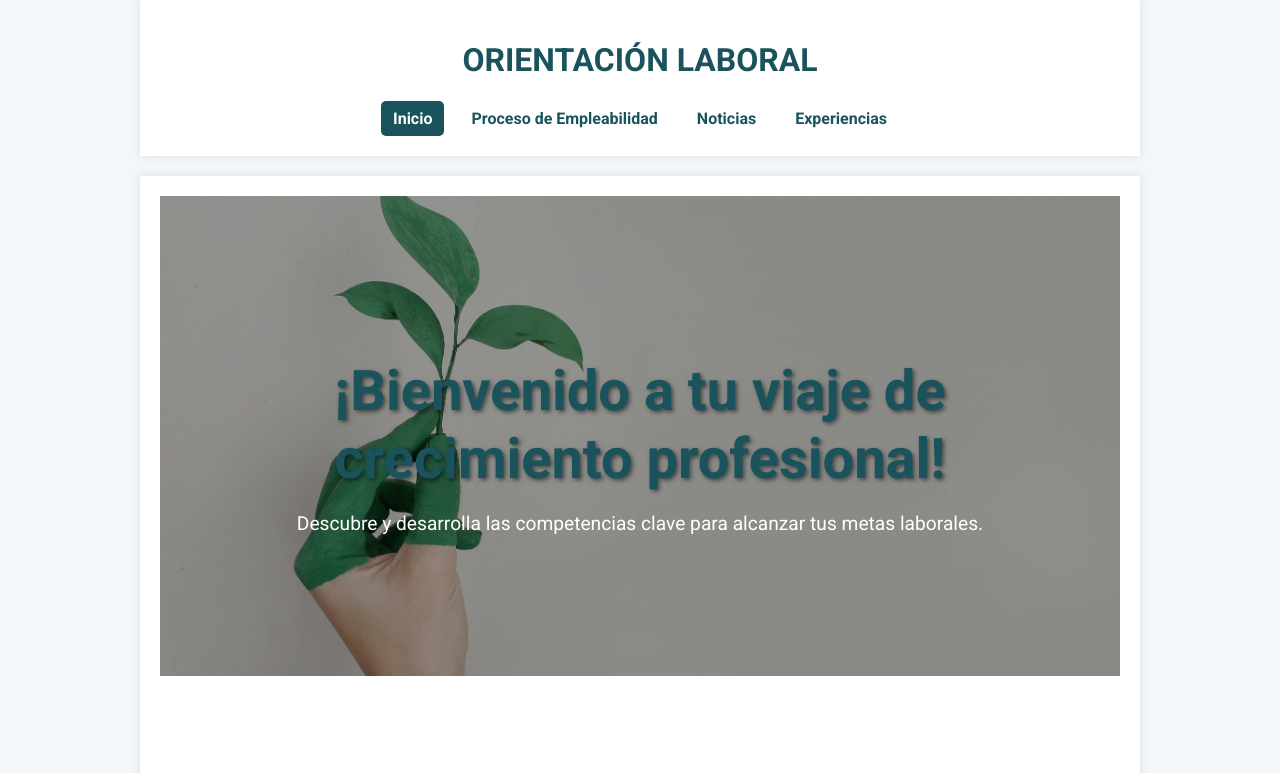
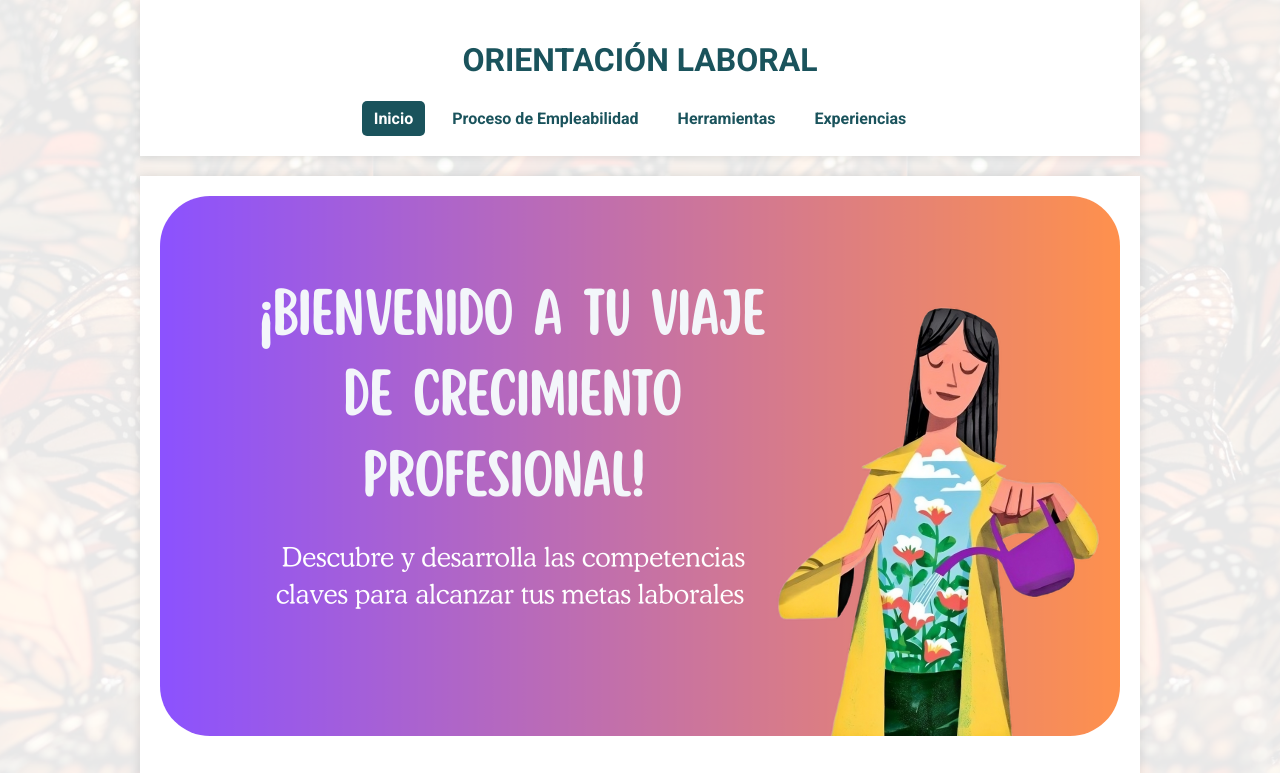
Before and after one commit to MccarthyJamil/Orientaci-nLaboral, a plain HTML site: page index.html in a window 1280 px wide. Shown: the top 773 px of the page. Drawn offline with Linux system fonts and the light colour scheme.

Commit message:
Cambio en las imagenes

```diff
--- a/css/style.css
+++ b/css/style.css
@@ -1,6 +1,20 @@
+body {
+    background-color: #f4f7f9;
+    font-family: 'Roboto', sans-serif;
+    color: #444;
+    margin: 0;
+    padding: 0;
+
+    /* Propiedades para la imagen de fondo */
+    background-image: url('../images/fondo.png');
+    background-size: cover;
+    background-position: center;
+    background-repeat: no-repeat;
+    background-attachment: fixed;
+}
 /* Estilos generales del cuerpo y tipografía */
 body {
-    background-color: #f4f7f9;
+    background-color: #f5f5f5;
     font-family: 'Roboto', sans-serif;
     color: #444;
     margin: 0;
@@ -102,22 +116,34 @@ nav a.active {
 .hero-section {
     position: relative;
     width: 100%;
-    height: 60vh;
-    background-image: url('../images/header.jpg');
+
+    /* Esta es la magia de la proporción fija para el encuadre */
+    padding-top: 56.25%;
+    height: 0;
+
+    /* La imagen de la cabecera, asegúrate que la ruta sea correcta */
+    background-image: url('../images/header.png');
     background-size: cover;
+    background-repeat: no-repeat;
     background-position: center;
+    background-color: #f7963d;
+
+    margin-bottom: 40px;
+    border-radius: 50px;
+    overflow: hidden;
+}
+
+.hero-content {
+    /* Posicionamos el contenido (que ahora está vacío) para que no afecte la proporción */
+    position: absolute;
+    top: 0;
+    left: 0;
+    width: 100%;
+    height: 100%;
     display: flex;
     align-items: center;
     justify-content: center;
     text-align: center;
-    color: #fff;
-    box-shadow: inset 0 0 0 2000px rgba(0, 0, 0, 0.4);
-    margin-bottom: 40px;
-}
-
-.hero-content {
-    max-width: 800px;
-    padding: 20px;
 }
 
 .hero-section h1 {
@@ -298,23 +324,23 @@ nav a.active {
     font-weight: 700;
 }
 /* Estilos para la sección de Noticias */
-.noticias-section {
+.herramientas-section {
     padding: 20px;
     text-align: center;
 }
 
-.noticias-section p {
+.herramientas-section p {
     margin-bottom: 40px;
 }
 
-.noticias-container {
+.herramientas-container {
     display: flex;
     flex-direction: column; /* Esto apila los recuadros en una columna */
     gap: 25px; /* Espacio entre cada recuadro */
     align-items: center; /* Centra los recuadros en la página */
 }
 
-.noticia-item {
+.herramientas-item {
     background-color: #ffffff;
     border-radius: 50px; /* ¡Esto crea la forma ovalada! */
     box-shadow: 0 4px 8px rgba(0, 0, 0, 0.1);
@@ -327,18 +353,18 @@ nav a.active {
     text-align: left; /* Alineamos el texto a la izquierda dentro del recuadro */
 }
 
-.noticia-item:hover {
+.herramientas-item:hover {
     transform: translateY(-5px); /* Efecto para destacar al pasar el cursor */
     box-shadow: 0 6px 12px rgba(0, 0, 0, 0.15);
 }
 
-.noticia-item h3 {
+.herramientas-item h3 {
     color: #1a535c;
     margin-top: 0;
     font-size: 1.2em;
 }
 
-.noticia-item p {
+.herramientas-item p {
     margin-bottom: 0;
     line-height: 1.5;
 }
--- a/index.html
+++ b/index.html
@@ -16,7 +16,7 @@
         <nav>
             <a href="index.html" class="active">Inicio</a>
             <a href="empleabilidad.html">Proceso de Empleabilidad</a>
-            <a href="noticias.html">Noticias</a>
+            <a href="herramientas.html">Herramientas</a>
             <a href="experiencias.html">Experiencias</a>
         </nav>
     </header>
@@ -24,8 +24,6 @@
     <main>
         <section class="hero-section">
             <div class="hero-content">
-                <h1>¡Bienvenido a tu viaje de crecimiento profesional!</h1>
-                <p>Descubre y desarrolla las competencias clave para alcanzar tus metas laborales.</p>
             </div>
         </section>
 
@@ -38,9 +36,9 @@
                     <img src="images/Empleabilidad.png" alt="Proceso de Empleabilidad">
                     <p>Proceso de Empleabilidad</p>
                 </a>
-                <a href="noticias.html" class="circle-link">
+                <a href="herramientas.html" class="circle-link">
                     <img src="images/News.png" alt="Sección de Noticias">
-                    <p>Sección de Noticias</p>
+                    <p>Herramientas</p>
                 </a>
                 <a href="experiencia.html" class="circle-link">
                     <img src="images/Experiencia.png" alt="Experiencias de Usuarios">
```
Also changed, not shown: empleabilidad.html (+1 -1 lines), herramientas.html (renamed from noticias.html, +7 -7 lines), images/Empleabilidad.png, images/Experiencia.png, images/News.png, images/fondo.png (added), images/header.jpg (deleted), images/header.png (added).
